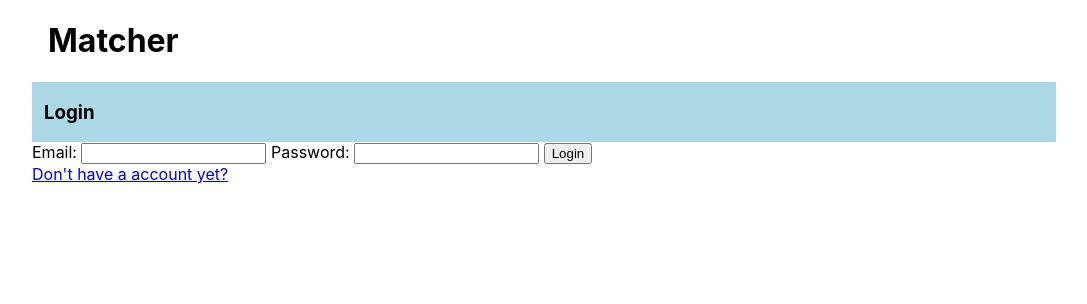
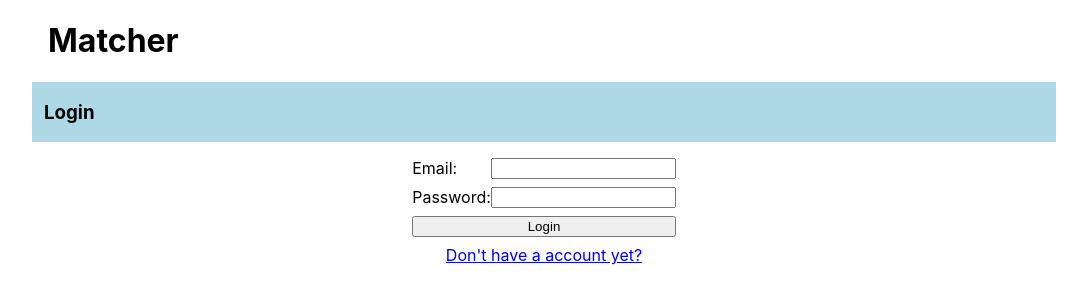
Before and after one commit to hautaniemip/CT30A3204_Project, a React (Create React App) app in the folder client/: page /login in a window 1280 px wide. Shown: the top 304 px of the page, without its empty margins (96-1183 px from the left). Built offline with nearby package versions, Linux system fonts and the light colour scheme; no server answers.

Commit message:
LoginForm: Added styling

```diff
--- /dev/null
+++ b/client/src/components/LoginForm/LoginForm.css
@@ -0,0 +1,19 @@
+.login-form {
+    display: flex;
+    flex-flow: column;
+    margin: 1em auto 0 auto;
+    gap: 0.5em;
+}
+
+.login-form > label {
+    display: flex;
+    flex-flow: row;
+}
+
+.login-form > label > input {
+    margin-left: auto;
+}
+
+.login-form a {
+    text-align: center;
+}
--- a/client/src/components/LoginForm/index.tsx
+++ b/client/src/components/LoginForm/index.tsx
@@ -1,4 +1,5 @@
 import {Form, Link, useActionData, useNavigation} from "react-router-dom";
+import "./LoginForm.css"
 
 const LoginForm = () => {
     let navigation = useNavigation();
@@ -8,7 +9,7 @@ const LoginForm = () => {
 
     return (
         <>
-            <Form method="post" replace>
+            <Form method="post" replace className={"login-form"}>
                 <label>
                     Email: <input name="email" type="email"/>
                 </label>{" "}
@@ -21,8 +22,8 @@ const LoginForm = () => {
                 {actionData && actionData.error ? (
                     <p style={{color: "red"}}>{actionData.error}</p>
                 ) : null}
+                <Link to={"/register"}>Don't have a account yet?</Link>
             </Form>
-            <Link to={"/register"}>Don't have a account yet?</Link>
         </>
     );
 }
```
